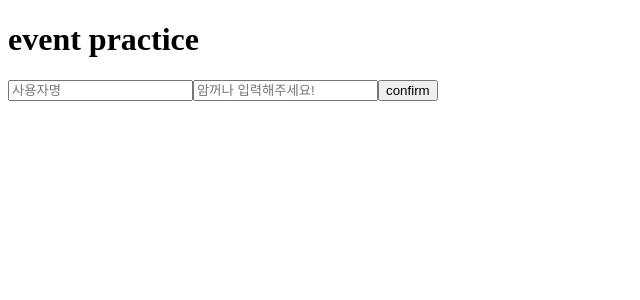
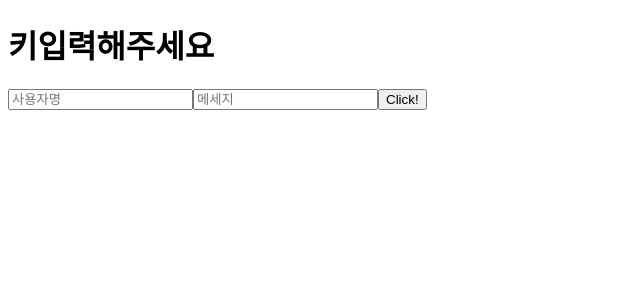
Before and after one commit to hskim881028/react_practice2, a React (Create React App) app: page / in a window 1280 px wide. Shown: the top 300 px of the page, without its empty margins (0-640 px from the left). Built offline with nearby package versions, Linux system fonts and the light colour scheme; the HTML template or start-up script is replaced by a standard one.

Commit message:
practice input function component

```diff
--- a/src/EventPractice.js
+++ b/src/EventPractice.js
@@ -1,56 +1,108 @@
-import React, { Component } from "react";
+import React, { useState } from "react";
 
-class EventPractice extends Component {
-  state = {
-    userName: "",
+const EventPractice = () => {
+  const [form, setForm] = useState({
+    username: "",
     message: "",
+  });
+
+  const { username, message } = form;
+  const onChange = (e) => {
+    const nextForm = {
+      ...form,
+      [e.target.name]: e.target.value,
+    };
+    setForm(nextForm);
   };
 
-  handleChange = (e) => {
-    console.log(e.target.name + " : " + e.target.value);
-    this.setState({
-      [e.target.name]: e.target.value,
-    });
-  };
-
-  handleClick = (e) => {
-    alert(this.state.userName + " : " + this.state.message);
-    this.setState({
-      userName: "",
+  const onClick = () => {
+    alert(username + " : " + message);
+    setForm({
+      username: "",
       message: "",
     });
   };
 
-  handleKeyPress = (e) => {
-    if (e.key === "Enter") {
-      this.handleClick();
+  const onKeyPress = (e) => {
+    if (e.key === "enter") {
+      onClick();
     }
   };
 
-  render() {
   return (
     <div>
-        <h1>event practice</h1>
+      <h1>키입력해주세요</h1>
       <input
         type="text"
-          name="userName"
+        name="username"
         placeholder="사용자명"
-          value={this.state.userName}
-          onChange={this.handleChange}
-          onKeyPress={this.handleKeyPress}
+        value={username}
+        onChange={onChange}
       />
       <input
         type="text"
         name="message"
-          placeholder="암꺼나 입력해주세요!"
-          value={this.state.message}
-          onChange={this.handleChange}
-          onKeyPress={this.handleKeyPress}
+        placeholder="메세지"
+        value={message}
+        onChange={onChange}
+        onKeyPress={onKeyPress}
       />
-        <button onClick={this.handleClick}>confirm</button>
+      <button onClick={onClick}>Click!</button>
     </div>
   );
-  }
-}
+};
+
+// class EventPractice extends Component {
+//   state = {
+//     userName: "",
+//     message: "",
+//   };
+//
+//   handleChange = (e) => {
+//     console.log(e.target.name + " : " + e.target.value);
+//     this.setState({
+//       [e.target.name]: e.target.value,
+//     });
+//   };
+//
+//   handleClick = (e) => {
+//     alert(this.state.userName + " : " + this.state.message);
+//     this.setState({
+//       userName: "",
+//       message: "",
+//     });
+//   };
+//
+//   handleKeyPress = (e) => {
+//     if (e.key === "Enter") {
+//       this.handleClick();
+//     }
+//   };
+//
+//   render() {
+//     return (
+//       <div>
+//         <h1>event practice</h1>
+//         <input
+//           type="text"
+//           name="userName"
+//           placeholder="사용자명"
+//           value={this.state.userName}
+//           onChange={this.handleChange}
+//           onKeyPress={this.handleKeyPress}
+//         />
+//         <input
+//           type="text"
+//           name="message"
+//           placeholder="암꺼나 입력해주세요!"
+//           value={this.state.message}
+//           onChange={this.handleChange}
+//           onKeyPress={this.handleKeyPress}
+//         />
+//         <button onClick={this.handleClick}>confirm</button>
+//       </div>
+//     );
+//   }
+// }
 
 export default EventPractice;
```
Lines whose indentation alone changed are shown as unchanged.
